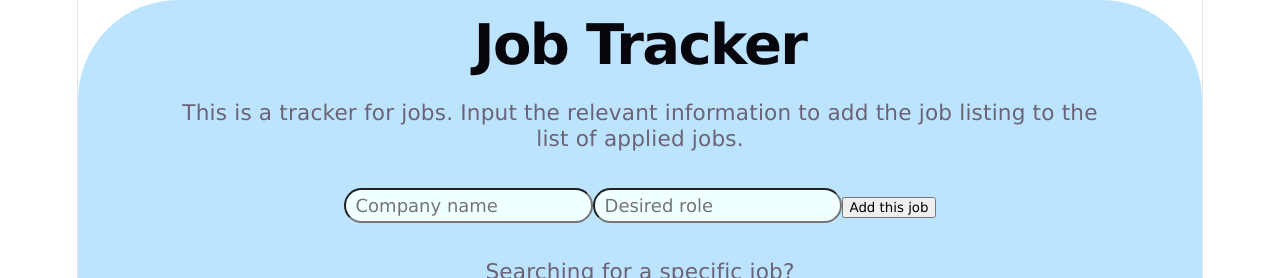
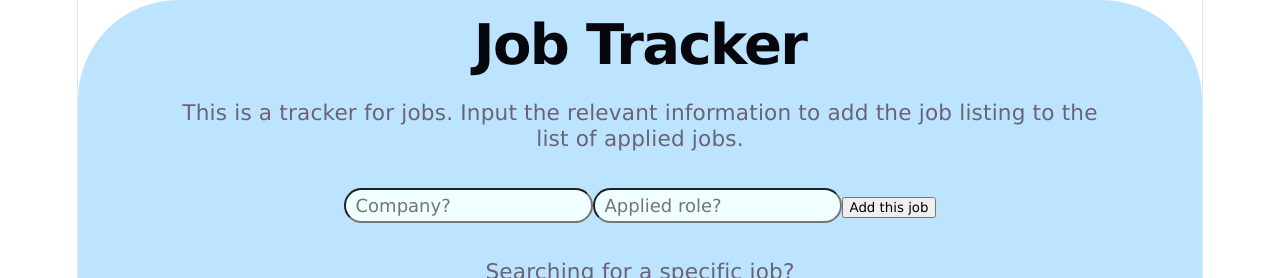
Before and after one commit to gaberonincheese/cs81-final-jobtracker, a React (Vite) app in the folder final-jobtracker/: page / in a window 1280 px wide. Shown: the top 278 px of the page. Built offline with nearby package versions, Linux system fonts and the light colour scheme.

Commit message:
Added some comments for ease of parsing

```diff
--- a/final-jobtracker/src/App.jsx
+++ b/final-jobtracker/src/App.jsx
@@ -27,25 +27,25 @@ function Jobs() {
   const [error, setError] = useState("");
   const [isSubmitting, setIsSubmitting] = useState(false);
   const [filteredJobs, setFilteredJobs] = useState([]);
-
   const [searchTerm, setSearchTerm] = useState("");
 
+  const [jobForm, setJobForm] = useState({
+    companyName: "",
+    companyRole: ""
+  });
+
+  // This function allows filtering of the jobs array based on the term a user searches for.
   const searchItems = (searchTerm) => {
     setSearchTerm(searchTerm);
 
-    if (searchTerm !== "") {
+    if (searchTerm !== "" && jobs.length !== 0) {
       setFilteredJobs(jobs.filter(job => { return (job.name.toLowerCase().includes(searchTerm.toLowerCase()) || job.role.toLowerCase().includes(searchTerm.toLowerCase()))}));
     } else {
       setFilteredJobs(jobs);
     }
   }
 
-
-  const [jobForm, setJobForm] = useState({
-    companyName: "",
-    companyRole: ""
-  });
-
+  // This function handles input change for the inputs in the form.
   const handleInputChange = (event) => {
     const { name, value } = event.target;
 
@@ -55,6 +55,7 @@ function Jobs() {
     }));
   };
 
+  // This function adds a job to the front of the jobs array using the spread operator.
   const AddJob = () => {
     const job = {
       id: jobs.length === 0 ? 1 : jobs[jobs.length - 1].id + 1,
@@ -64,6 +65,7 @@ function Jobs() {
     setJobs([job, ...jobs]);
   };
 
+  // Form validation.
   const handleSubmit = async (event) => {
     event.preventDefault();
 
@@ -87,14 +89,14 @@ function Jobs() {
           name="companyName"
           value={FormData.companyName}
           onChange={handleInputChange}
-          placeholder='Company name'
+          placeholder='Company?'
         />
 
         <input
           name="companyRole"
           value={FormData.companyRole}
           onChange={handleInputChange}
-          placeholder='Desired role'
+          placeholder='Applied role?'
         />
 
         {/* Here, if user clicks to submit, we do form validation.*/}
@@ -106,10 +108,10 @@ function Jobs() {
 
       <br></br>
 
+      {/* An input that allows user to look for a specific job in the jobs array.*/}
       <p> Searching for a specific job? </p>
       <input
           name="searchJobInput"
-          //value = {searchTerm}
           onChange={(e) => searchItems(e.target.value)}
           placeholder='Search...'
       />
```
